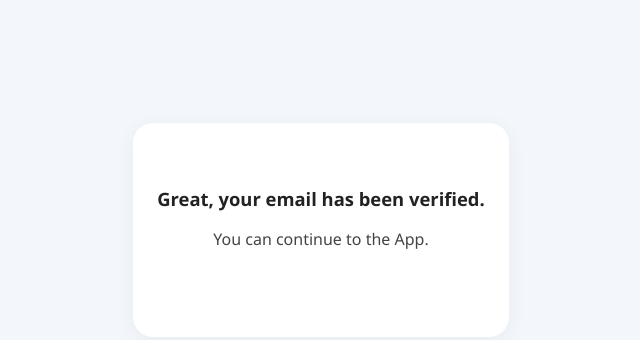
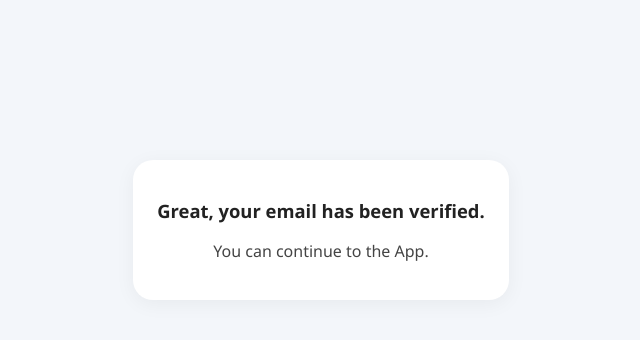
Before and after one commit to chirag9710/email_verify, a plain HTML site: page index.html in a window 1280 px wide. Shown: the part 170-510 px from the top of the page, without its empty margins (319-959 px from the left). Drawn offline with Linux system fonts and the light colour scheme.

Commit message:
Update index.html

```diff
--- a/index.html
+++ b/index.html
@@ -22,11 +22,11 @@
   text-align: center;
   max-width: 350px;
   overflow: hidden;
-
+     padding-bottom: 0.5rem;
   display: flex;
   flex-direction: column;
   justify-content: center;
-      height: 150px;
+      height: 100px;
 }
     .container img {
       width: 80px;
```
